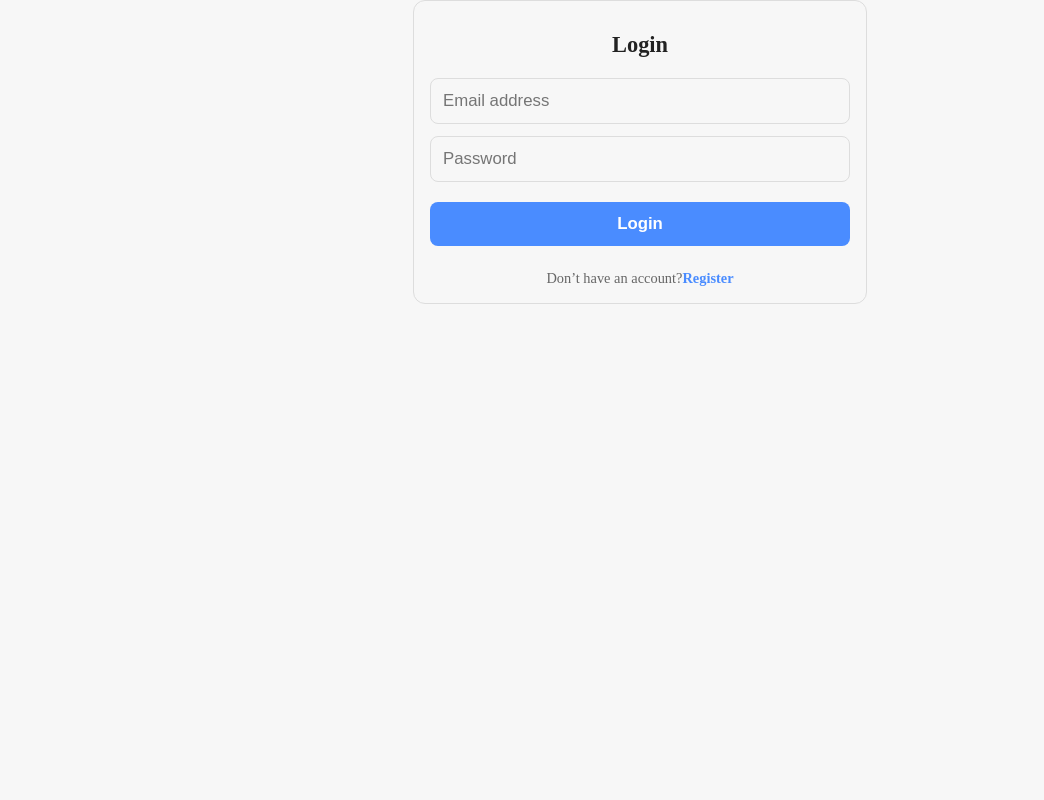
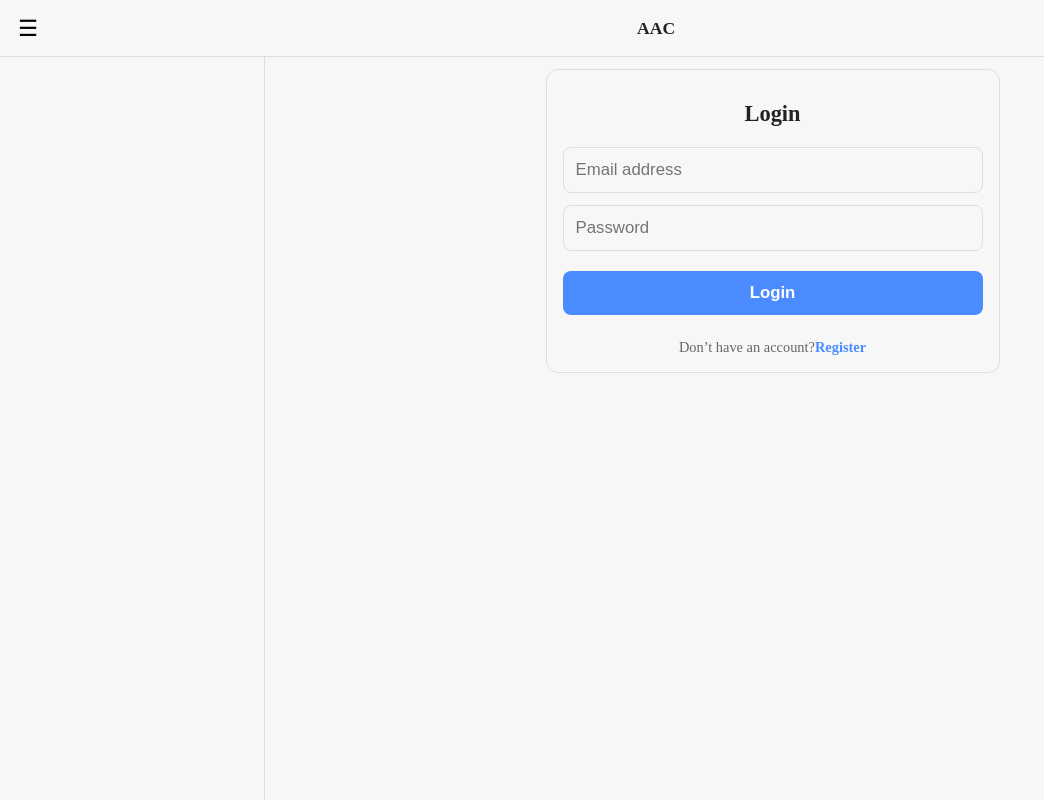
Before and after one commit to ingemedical16/aac-app, a Next.js app in the folder apps/frontend/: page /en/login in a window 1280 px wide. Shown: the whole page, without its empty margins (0-1044 px from the left). Built offline with nearby package versions, Linux system fonts and the light colour scheme; no server answers.

Commit message:
AP-62.: wire AppShell into client shell"

```diff
--- a/apps/frontend/src/app/[locale]/shell.tsx
+++ b/apps/frontend/src/app/[locale]/shell.tsx
@@ -1,9 +1,8 @@
-// src/app/[locale]/shell.tsx
 "use client";
 
 import { useEffect } from "react";
 import { useUserProfile } from "@/context/UserProfileContext";
-import AuthGate from "@/components/auth/AuthGate";
+import { AppShell } from "@/components/layouts";
 
 export default function ClientShell({
   children,
@@ -16,8 +15,6 @@ export default function ClientShell({
   const isRTL = locale === "ar";
 
   useEffect(() => {
-    if (!profile) return;
-
     const html = document.documentElement;
     const body = document.body;
 
@@ -26,14 +23,15 @@ export default function ClientShell({
 
     body.classList.toggle("rtl", isRTL);
     body.classList.toggle("ltr", !isRTL);
-    body.classList.toggle("hc", profile.highContrast);
-    body.classList.toggle("big", profile.bigButtons);
-  }, [locale, isRTL, profile]);
 
-  return (
-    <>
-      {children}
-    </>
+    body.classList.toggle("hc", profile?.highContrast ?? false);
+    body.classList.toggle("big", profile?.bigButtons ?? false);
+  }, [
+    locale,
+    isRTL,
+    profile?.highContrast,
+    profile?.bigButtons,
+  ]);
 
-  );
+  return <AppShell>{children}</AppShell>;
 }
```
